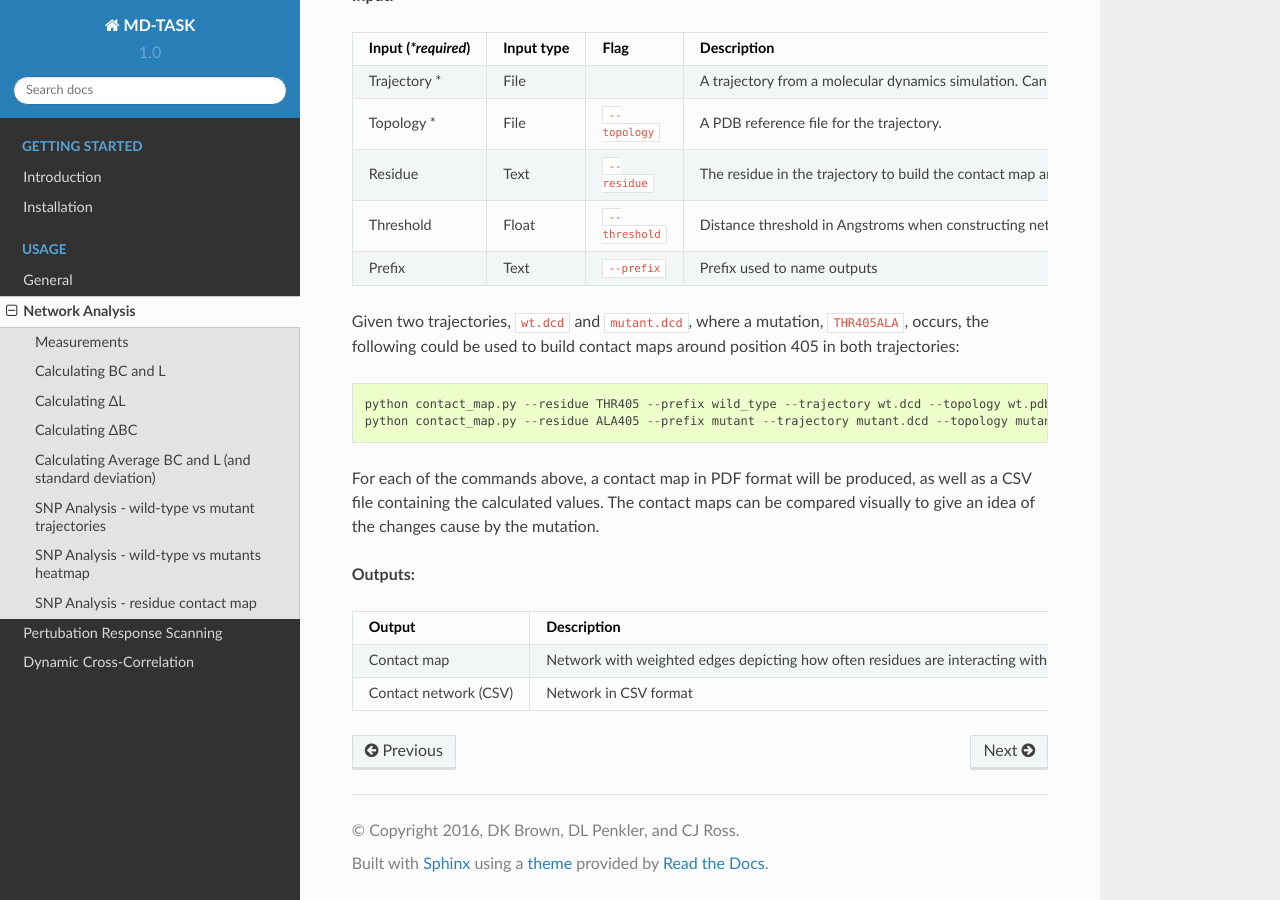
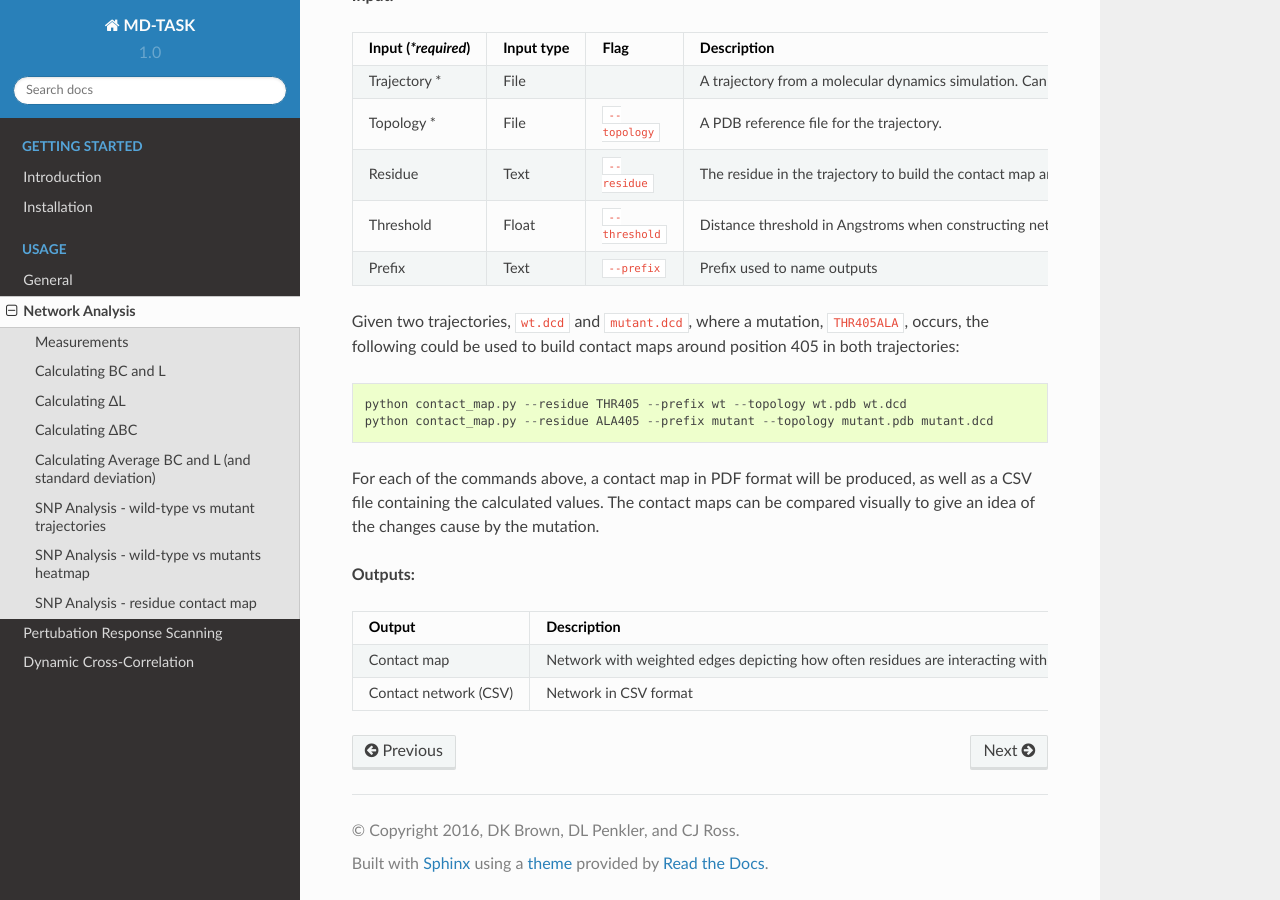
Before and after one commit to RUBi-ZA/MD-TASK, a Sphinx documentation site: the page built from docs/source/network.rst, in a window 1280 px wide and 900 px high, scrolled down 9006 px. Built offline with Sphinx 7.4.7 and the Read the Docs theme 2.0.0, drawn with Linux system fonts in a browser that asks for light colours.

Commit message:
Fixed example commands

```diff
--- a/docs/source/network.rst
+++ b/docs/source/network.rst
@@ -316,8 +316,8 @@ Prefix                            Text         ``--prefix``             Prefix u
 
 Given two trajectories, ``wt.dcd`` and ``mutant.dcd``, where a mutation, ``THR405ALA``, occurs, the following could be used to build contact maps around position 405 in both trajectories: ::
 
-	python contact_map.py --residue THR405 --prefix wild_type --trajectory wt.dcd --topology wt.pdb
-	python contact_map.py --residue ALA405 --prefix mutant --trajectory mutant.dcd --topology mutant.pdb
+	python contact_map.py --residue THR405 --prefix wt --topology wt.pdb wt.dcd
+	python contact_map.py --residue ALA405 --prefix mutant --topology mutant.pdb mutant.dcd
 
 For each of the commands above, a contact map in PDF format will be produced, as well as a CSV file containing the calculated values. The contact maps can be compared visually to give an idea of the changes cause by the mutation.
 
```
